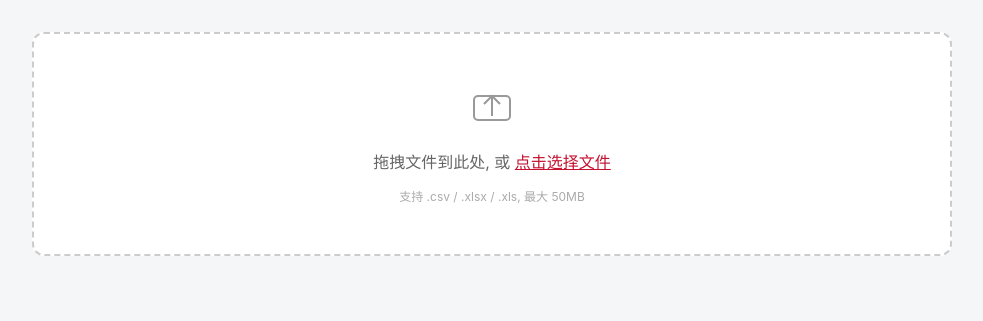
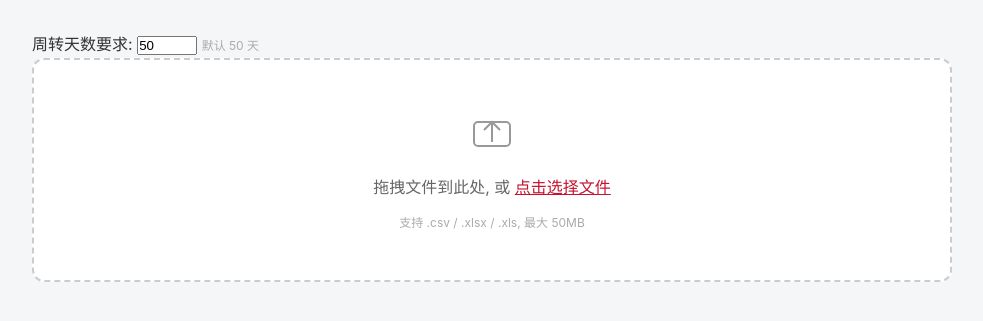
Before and after one commit to zyzmzrp99w-art/jd-turnover-automation, a FastAPI app: page / in a window 1280 px wide. Shown: the part 104-425 px from the top of the page, without its empty margins (148-1131 px from the left). Run offline with FastAPI, Linux system fonts and the light colour scheme.

Commit message:
feat: 前端新增周转天数输入框

```diff
--- a/src/jd_turnover/templates/index.html
+++ b/src/jd_turnover/templates/index.html
@@ -12,6 +12,12 @@
             <h1>京东自营周转数据处理</h1>
             <p class="subtitle">上传京东通用版纵版底表, 自动计算补货量并生成采购下单表</p>
         </header>
+
+        <div class="config-bar">
+            <label for="turnoverDays">周转天数要求:</label>
+            <input type="number" id="turnoverDays" value="50" min="1" max="365" class="days-input">
+            <span class="hint">默认 50 天</span>
+        </div>
 
         <div id="dropZone" class="drop-zone">
             <input type="file" id="fileInput" accept=".csv,.xlsx,.xls" hidden>
```
